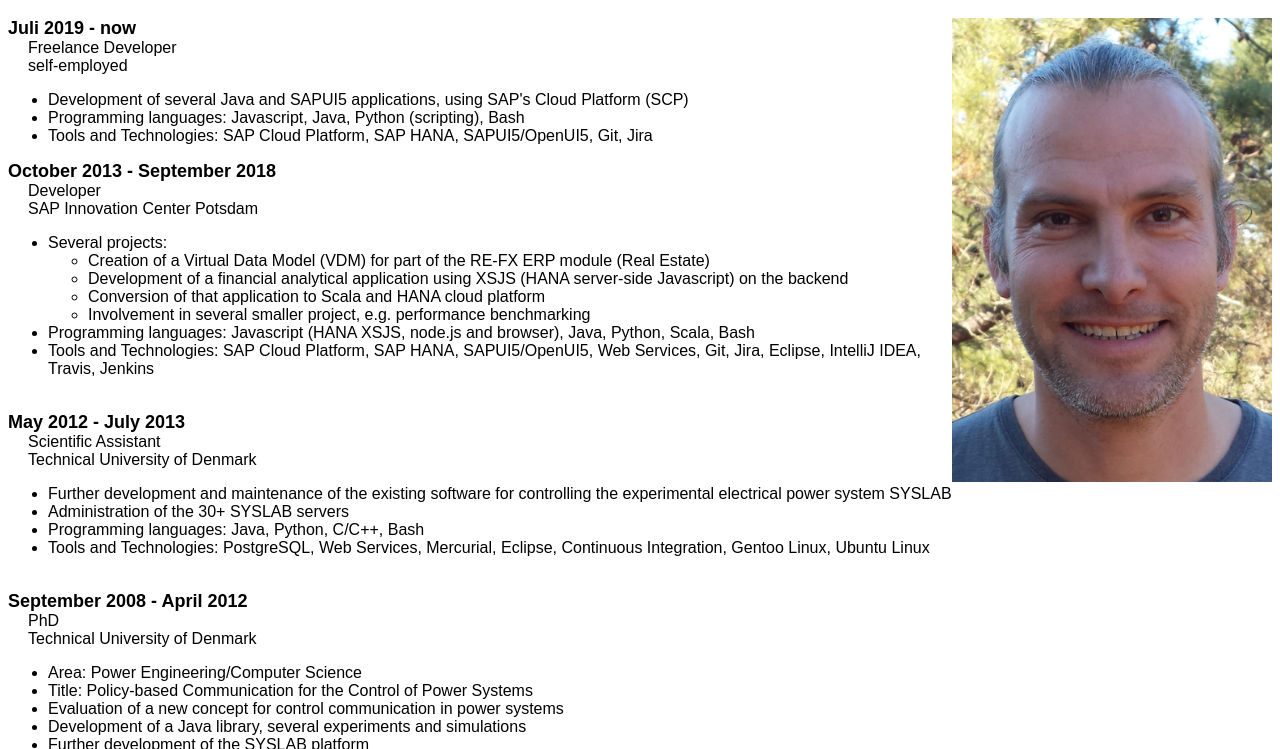
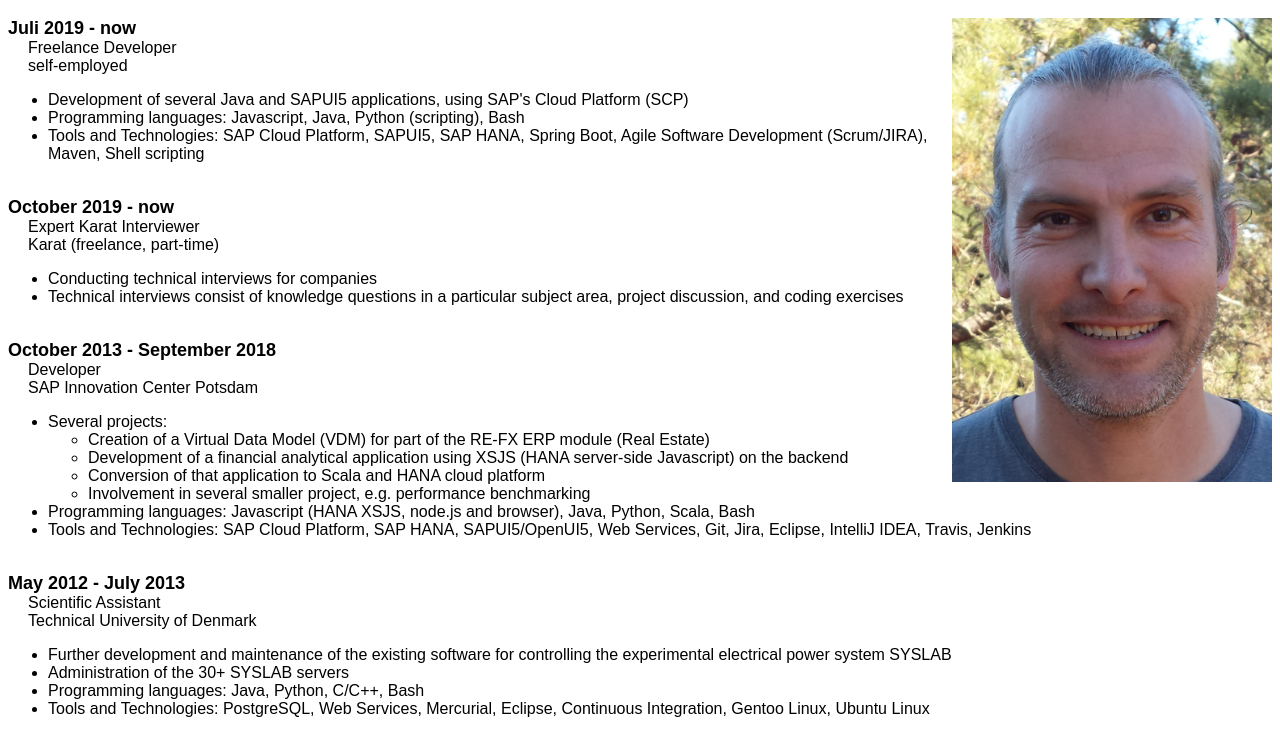
Before and after one commit to daniel-kullmann/daniel-kullmann.github.io, a plain HTML site: page index.html in a window 1280 px wide. Shown: the part 48-797 px from the top of the page. Drawn offline with nearby package versions, Linux system fonts and the light colour scheme.

Commit message:
Improves HTML CV

```diff
--- a/index.html
+++ b/index.html
@@ -26,12 +26,32 @@
     <div id="self" class="sub">
       <ul>
         <li>Development of several Java and SAPUI5 applications, using SAP's Cloud Platform (SCP)</li>
-        <li> Programming languages: Javascript, Java, Python (scripting), Bash
-        <li> Tools and Technologies: SAP Cloud Platform, SAP HANA, SAPUI5/OpenUI5, Git, Jira
+        <li> Programming languages: Javascript, Java, Python (scripting), Bash </li>
+        <li> Tools and Technologies: SAP Cloud Platform, SAPUI5, SAP HANA, Spring Boot, Agile
+          Software Development (Scrum/JIRA), Maven, Shell scripting</li>
         </ul>
       </div>
     </div>
-    <div><div onclick="javascript: $('#sap').toggle();">
+    <br/>
+
+    <div>
+      <div onclick="javascript: $('#self').toggle();">
+        <div class="date">October 2019 - now</div>
+        <div class="info">Expert Karat Interviewer</div>
+        <div class="info">Karat (freelance, part-time)</div>
+      </div>
+      <div id="self" class="sub">
+        <ul>
+          <li> Conducting technical interviews for companies</li>
+          <li> Technical interviews consist of knowledge questions in a particular
+          subject area, project discussion, and coding exercises</li>
+        </ul>
+      </div>
+    </div>
+    <br/>
+
+    <div>
+      <div onclick="javascript: $('#sap').toggle();">
         <div class="date">October 2013 - September 2018</div>
         <div class="info">Developer</div>
         <div class="info">SAP Innovation Center Potsdam</div>
@@ -52,7 +72,8 @@
     </div>
     <br/>
 
-    <div><div onclick="javascript: $('#risoe-dev').toggle();">
+    <div>
+      <div onclick="javascript: $('#risoe-dev').toggle();">
         <div class="date">May 2012 - July 2013</div>
         <div class="info">Scientific Assistant</div>
         <div class="info">Technical University of Denmark</div>
```
Lines whose indentation alone changed are shown as unchanged.
